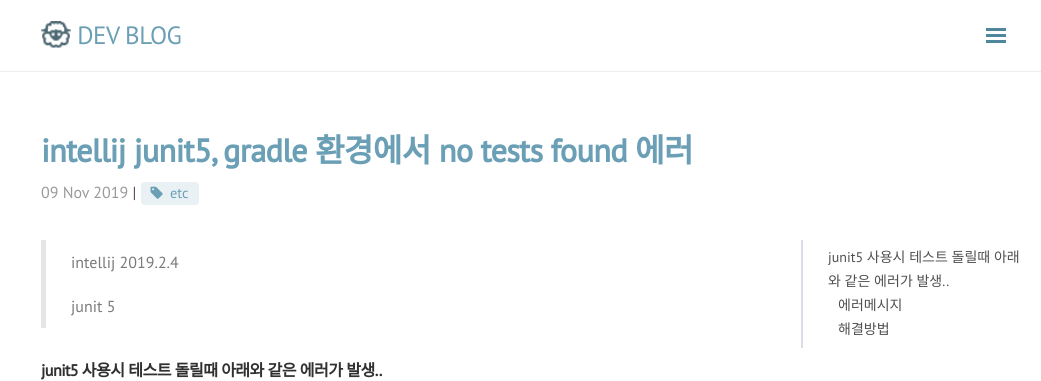
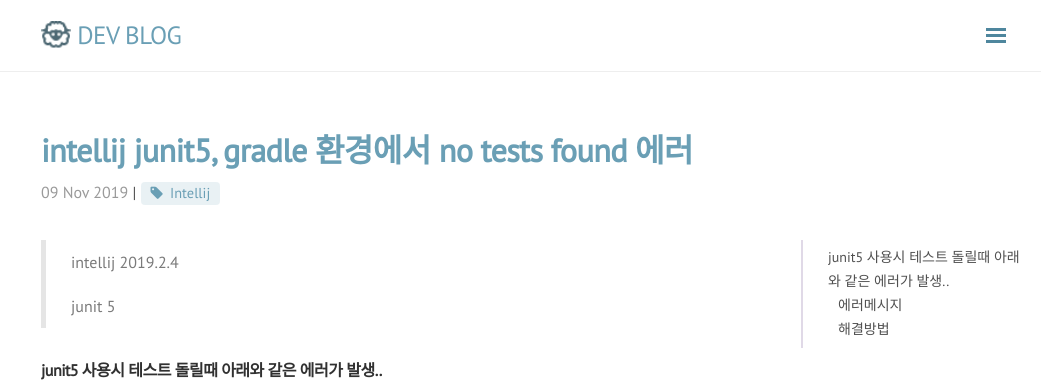
Before and after one commit to rmcodestar/rmcodestar.github.io, a Jekyll site: the page built from _posts/2019-11-09-intellij-junit5-error.md, in a window 1280 px wide and 900 px high. Shown: the top 381 px of the window, without its empty margins (239-1280 px from the left). Built offline with Jekyll 4.4.1, drawn with Linux system fonts in a browser that asks for light colours; nearby versions of some CDN libraries; comment, search, counter and statistics services are not loaded.

Commit message:
Update 2019-11-09-intellij-junit5-error.md

```diff
--- a/_posts/2019-11-09-intellij-junit5-error.md
+++ b/_posts/2019-11-09-intellij-junit5-error.md
@@ -1,8 +1,8 @@
 ---
 layout: post
 title: intellij junit5, gradle 환경에서 no tests found 에러
-category: etc
-tag: [etc]
+category: Intellij
+tag: [Intellij]
 ---
 
 
```
